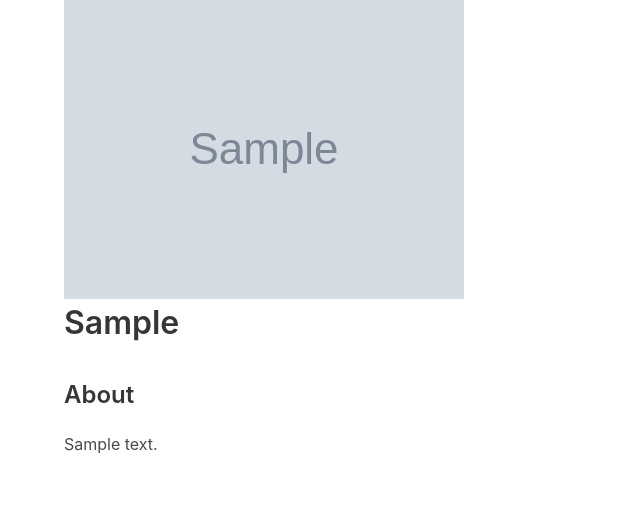
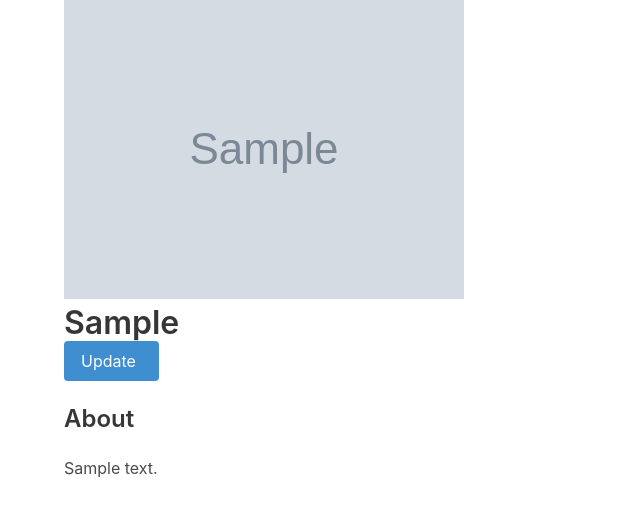
Before and after one commit to najeesimmons/The_Daily_Bugle, a Django app: page /articles/1/ in a window 1280 px wide. Shown: the part 53-569 px from the top of the page, without its empty margins (0-640 px from the left). Run offline with Django 4.2, Linux system fonts and the light colour scheme; tables that the repository leaves empty hold one stand-in row (values such as "Sample post"); grey boxes marked "Sample" are stand-in pictures.

```diff
--- a/main_app/templates/article_detail.html
+++ b/main_app/templates/article_detail.html
@@ -16,7 +16,7 @@
 </div>
 <div class="detail__container">
     <div class="buttons">
-        {# <a href="{% url 'freak_update' freak.pk %}" class="button is-info"> Updates #}
+        <a href="{% url 'article_update' article.pk %}" class="button is-info"> Update
             <span class="icon">
                 <i class="fas fa-edit"></i>
             </span>
--- a/main_app/urls.py
+++ b/main_app/urls.py
@@ -14,4 +14,5 @@ urlpatterns = [
     path('articles/', views.ArticleList.as_view(), name="article_list"),
     path('article/new/', views.ArticleCreate.as_view(), name="article_create"),
     path('articles/<int:pk>/', views.ArticleDetail.as_view(), name="article_detail"),
+    path('articles/<int:pk>/update', views.ArticleUpdate.as_view(), name="article_update"),
 ]
--- a/main_app/views.py
+++ b/main_app/views.py
@@ -76,13 +76,20 @@ class ArticleList(TemplateView):
             context["header"] = "Trending Articles"
         return context
 
-class ArticleCreate (CreateView):
+class ArticleCreate(CreateView):
     model = Article
     freak = Freak
-    fields = ['headline', 'author', 'body', 'image', 'freak',]
+    fields = ['headline', 'author', 'body', 'image', 'freak']
     template_name = "article_create.html"
     success_url = "/articles/"
 
-class ArticleDetail (DetailView):
+class ArticleDetail(DetailView):
     model = Article
     template_name = "article_detail.html"
+
+class ArticleUpdate(UpdateView):
+    model = Article
+    freak = Freak
+    fields = ['headline', 'author', 'body', 'image', 'freak']
+    template_name = "article_update.html"
+    success_url = "/articles/"
```
Also changed, not shown: main_app/templates/article_update.html (added, +8 -0 lines).
